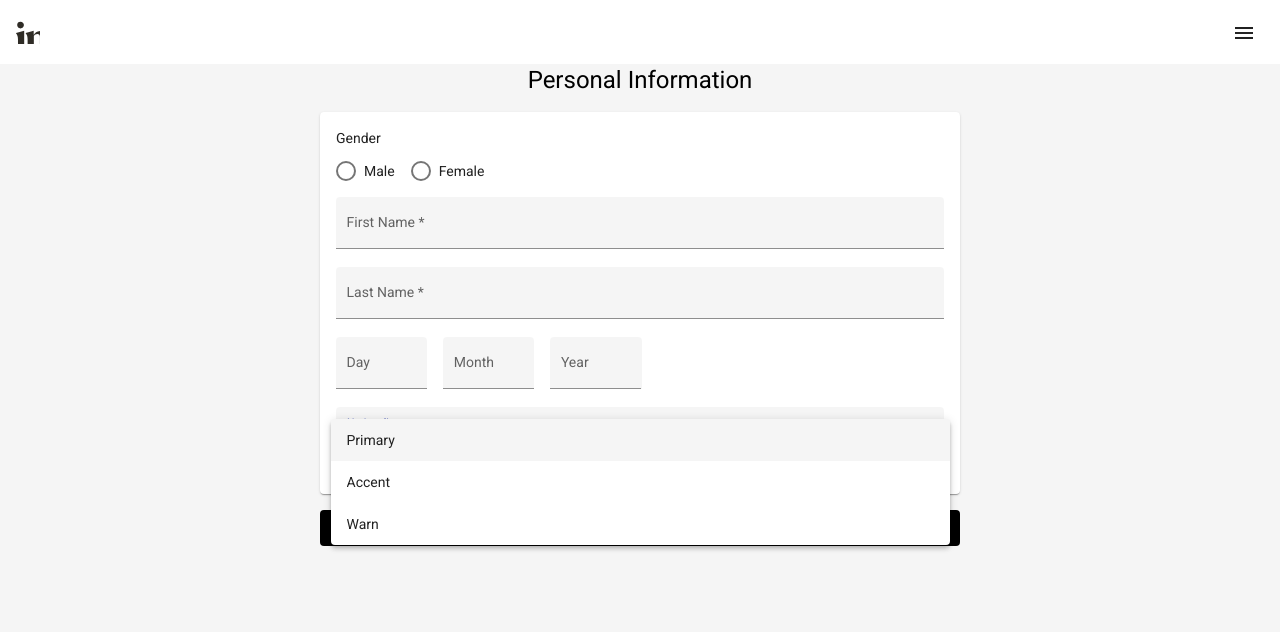
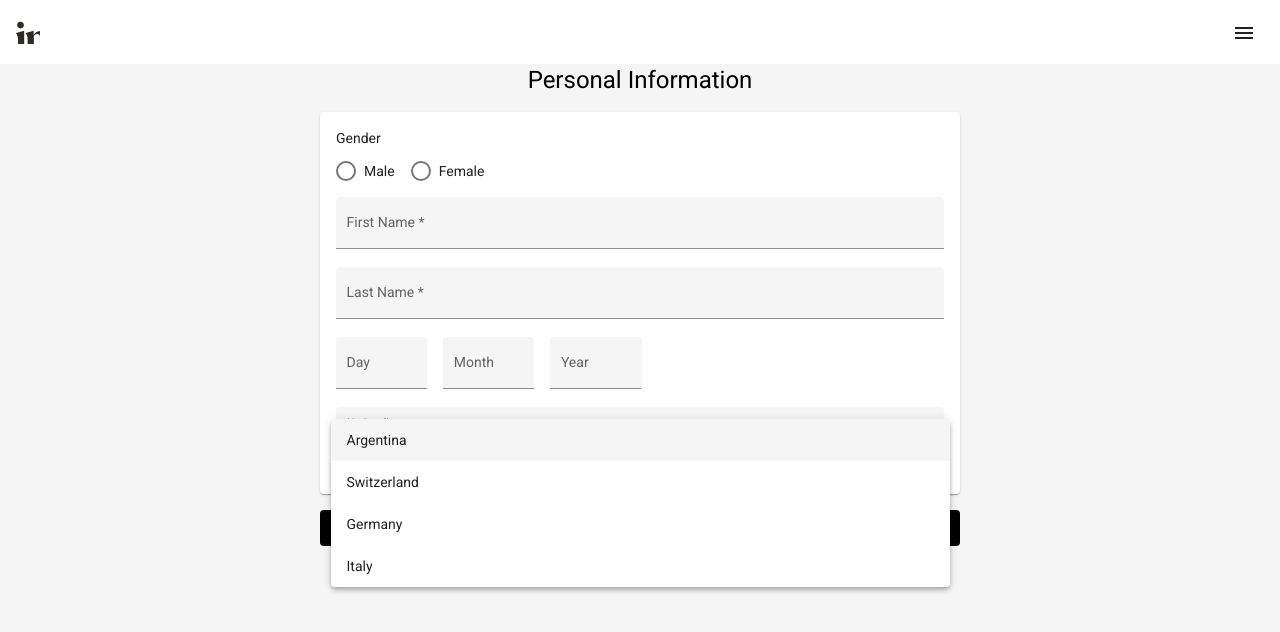
Before and after one commit to luispierdona/Inyova, an Angular app: page /customer-data in a window 1280 px wide. Both pictures are taken after a click on the element 640 px from the left and 440 px from the top of the page. Shown: the top 632 px of the page. Built offline with nearby package versions, Linux system fonts and the light colour scheme.

Commit message:
Countries list to dropdown
Also little change on the view

```diff
--- a/src/app/components/customer/customer-data-form/customer-data-form.component.html
+++ b/src/app/components/customer/customer-data-form/customer-data-form.component.html
@@ -37,9 +37,9 @@
     <mat-form-field appearance="fill" fxFlex="100%">
       <mat-label>{{ 'Nationality' }}</mat-label>
       <mat-select formControlName="nationality">
-        <mat-option value="primary">Primary</mat-option>
-        <mat-option value="accent">Accent</mat-option>
-        <mat-option value="warn">Warn</mat-option>
+        <mat-option *ngFor="let item of countries" [value]="item">
+          {{ item }}
+        </mat-option>
       </mat-select>
     </mat-form-field>
   </div>
--- a/src/app/components/customer/customer-data-form/customer-data-form.component.ts
+++ b/src/app/components/customer/customer-data-form/customer-data-form.component.ts
@@ -9,6 +9,7 @@ import { FormBuilder, FormControl, FormGroup, Validators } from '@angular/forms'
 export class CustomerDataFormComponent implements OnInit {
 
   dataForm: FormGroup;
+  countries: string[] = ['Argentina', 'Switzerland', 'Germany', 'Italy'];
 
   constructor(_fb: FormBuilder) {
     this.dataForm = _fb.group({
```
Also changed, not shown: src/app/components/customer/customer.component.html (+1 -30 lines).
